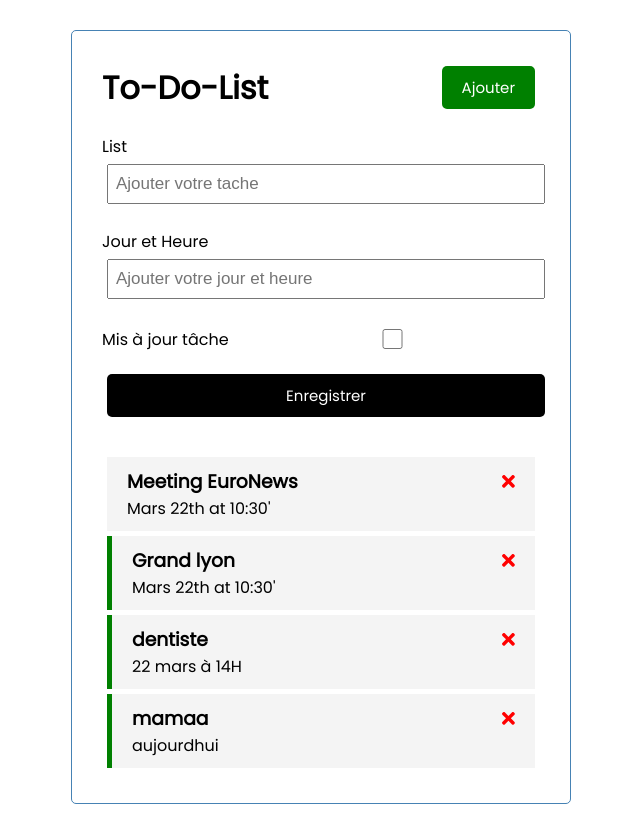
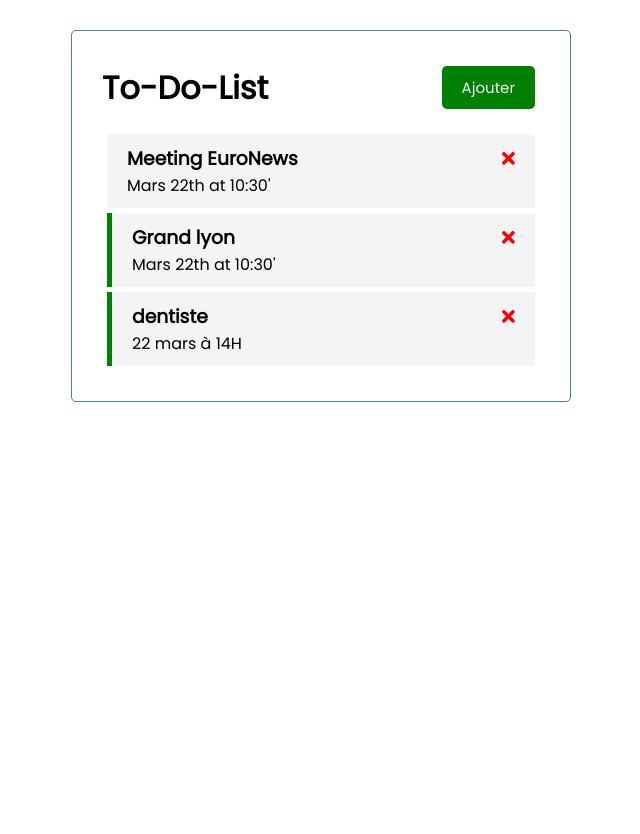
Before and after one commit to san292/task-App-Angular, an Angular app: page / in a window 1280 px wide. Shown: the whole page, without its empty margins (319-959 px from the left). After the commit the page ends 800 px from the top, so only its background shows below. Built offline with nearby package versions, Linux system fonts and the light colour scheme; data requests are answered from the project's data file.

Commit message:
add ui service

```diff
--- a/db.json
+++ b/db.json
@@ -17,12 +17,6 @@
       "day": "22 mars à 14H",
       "reminder": true,
       "id": 5
-    },
-    {
-      "text": "mamaa",
-      "day": "aujourdhui",
-      "reminder": true,
-      "id": 6
     }
   ]
 }
--- a/src/app/components/add-task/add-task.component.html
+++ b/src/app/components/add-task/add-task.component.html
@@ -1,4 +1,4 @@
-<form class="add-form" (ngSubmit)="onSubmit()">
+<form *ngIf="showAddTask" class="add-form" (ngSubmit)="onSubmit()">
   <div class="form-control">
 
     <label for="text">List</label>
--- a/src/app/components/add-task/add-task.component.ts
+++ b/src/app/components/add-task/add-task.component.ts
@@ -1,4 +1,6 @@
+import { Subscription } from 'rxjs';
 import { Component, OnInit, Output, EventEmitter } from '@angular/core';
+import { UiService } from 'src/app/services/ui.service';
 import { Task } from 'src/app/Task';
 
 @Component({
@@ -11,26 +13,32 @@
   text: string = '';
   day: string = '';
   reminder: boolean = false;
+  showAddTask: boolean = false;
+  subscription: Subscription;
 
   // @Output() methode qui permet d'envoyer des props d'enfant vers parent
   @Output() onAddTask: EventEmitter<Task> = new EventEmitter();
-  constructor() {}
+  constructor(private uiService: UiService) {
+    this.subscription = this.uiService
+      .onToggle()
+      .subscribe((value) => (this.showAddTask = value));
+  }
   ngOnInit(): void {}
   onSubmit() {
     if (!this.text) {
       alert('rentrez un text svp !');
       return;
     }
-// on crée l'objet a transmetter via la requête
+    // on crée l'objet a transmetter via la requête
     const newTask = {
       text: this.text,
       day: this.day,
       reminder: this.reminder,
     };
-// on vide nos input
+    // on vide nos input
     (this.text = ''), (this.day = ''), (this.reminder = false);
 
-  // emit(newTask) est un évènement avec une valeur donnée
-    this.onAddTask.emit(newTask)
+    // emit(newTask) est un évènement avec une valeur donnée
+    this.onAddTask.emit(newTask);
   }
 }
```
